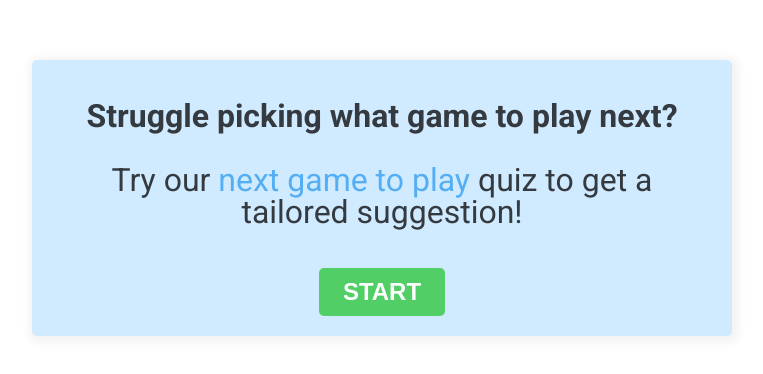
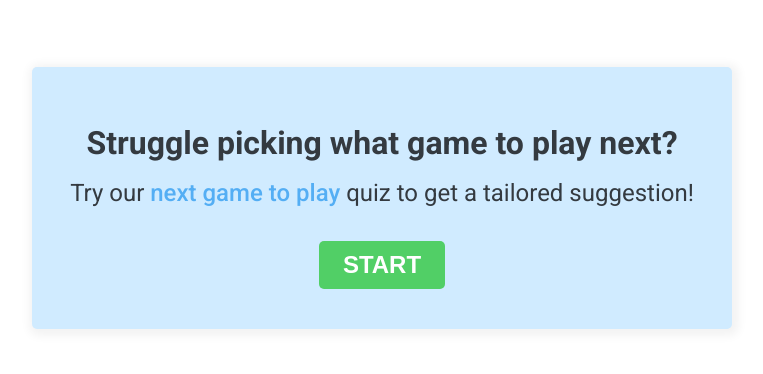
Before and after one commit to CodeByCalvin/Quiz-App, a plain HTML site: page index.html in a window 1280 px wide. Shown: the part 202-576 px from the top of the page, without its empty margins (258-1021 px from the left). Drawn offline with Linux system fonts and the light colour scheme.

Commit message:
Updated some css values to make design consistent

```diff
--- a/index.html
+++ b/index.html
@@ -49,7 +49,9 @@
 
           <div class="start-title">
             <strong>Struggle picking what game to play next?</strong>
-            <br /><br />Try our
+          </div>
+          <div class="start-text">
+            Try our
             <span>next game to play</span>
             quiz to get a tailored suggestion!
           </div>
--- a/stylesheet.css
+++ b/stylesheet.css
@@ -52,6 +52,7 @@ body {
 
 span {
   color: #54aef4;
+  font-weight: 500;
 }
 
 .start-screen {
@@ -67,9 +68,16 @@ span {
 .start-title {
   font-size: 3.2rem;
   font-weight: 400;
-  margin-bottom: 2rem;
   padding: 2rem;
   text-align: center;
+}
+
+.start-text {
+  font-size: 2.4rem;
+  font-weight: 400;
+  margin-bottom: 3.4rem;
+  text-align: center;
+  line-height: 1.2;
 }
 
 .start-btn,
@@ -84,6 +92,7 @@ span {
   font-weight: 700;
   cursor: pointer;
   transition: all 0.3s ease;
+  margin-bottom: 2rem;
 }
 
 .start-btn:hover,
@@ -97,6 +106,7 @@ span {
 .question-box-header {
   display: flex;
   width: 100%;
+  margin-bottom: 2rem;
 }
 
 .question-box {
@@ -190,6 +200,7 @@ span {
   border-radius: 0.5rem;
   width: 100%;
   overflow: hidden;
+  margin-top: 2rem;
 }
 
 .progress-bar-active {
@@ -216,14 +227,13 @@ span {
   font-weight: 500;
   padding: 2rem;
   text-align: center;
-  margin-bottom: 1.4rem;
 }
 
 .results-description {
   font-size: 2rem;
   font-weight: 400;
-  text-align: center;
   margin-bottom: 2rem;
+  padding: 0 2rem;
 }
 
 .results-game {
```
